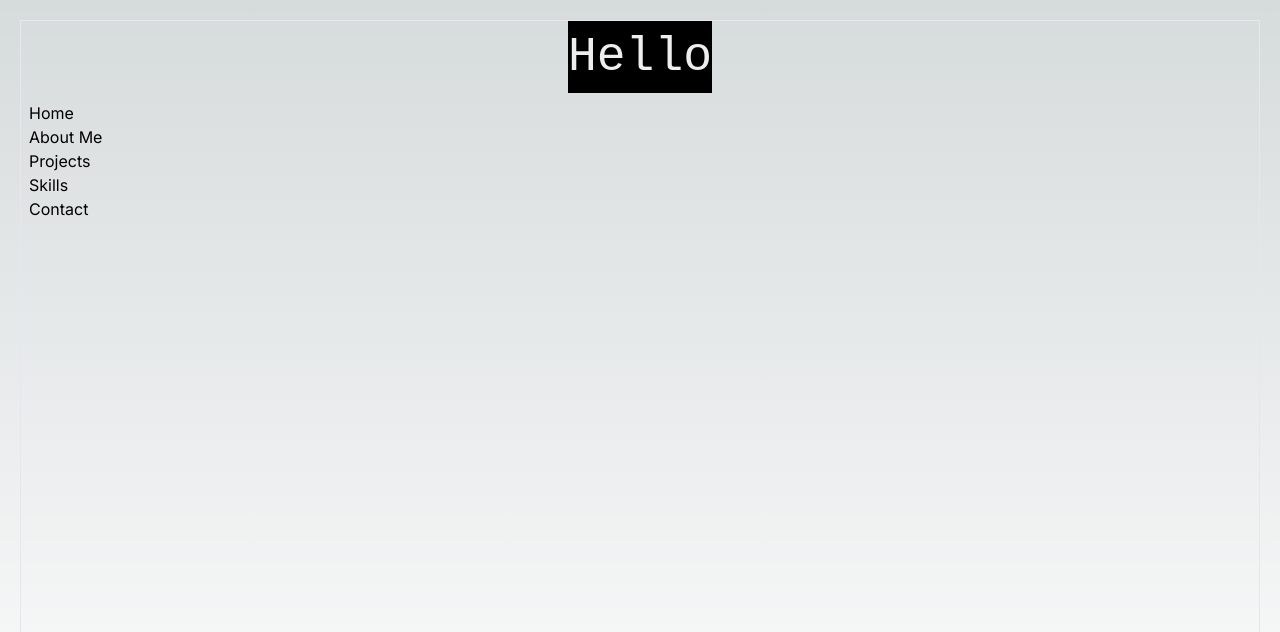
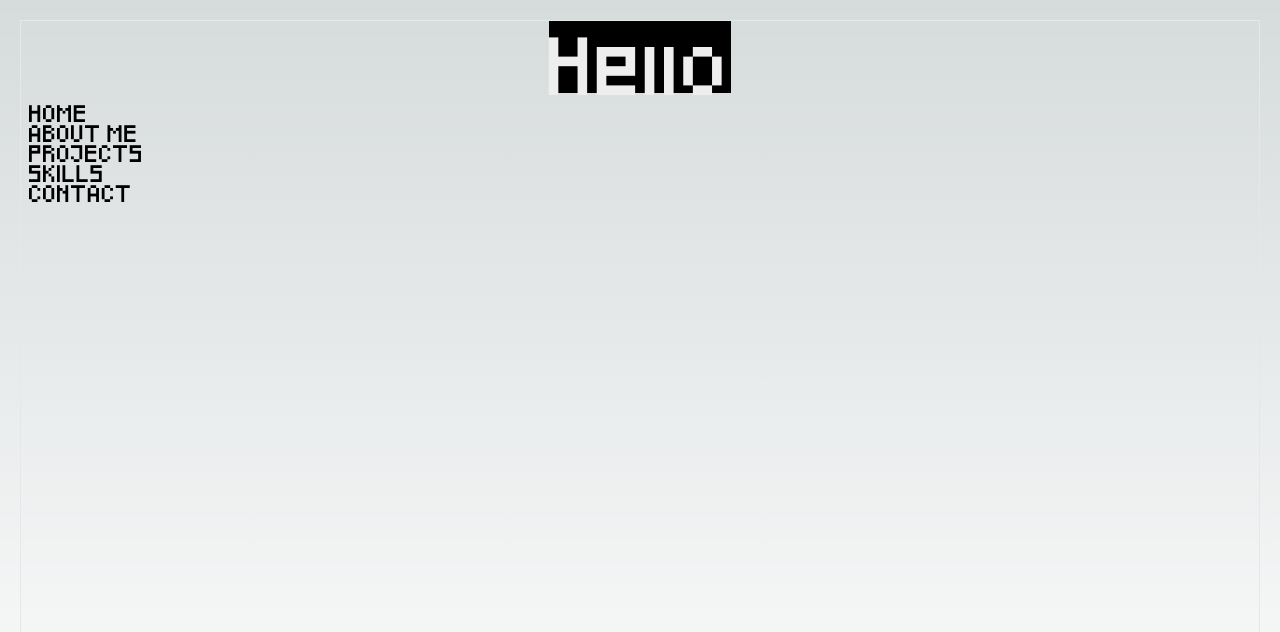
Before and after one commit to davisf20/davis-portfolio, a Next.js app: page / in a window 1280 px wide. Shown: the top 632 px of the page. Built offline with nearby package versions, Linux system fonts and the light colour scheme.

Commit message:
feat: custom font and cursor animation

```diff
--- a/app/components/GlitchText/Glitch.module.css
+++ b/app/components/GlitchText/Glitch.module.css
@@ -2,7 +2,6 @@
     color: #eee;
     position: relative;
     font-size: 36pt;
-    font-family: monospace;
     background: black;
 }
 
--- /dev/null
+++ b/app/components/TypingText/TypingText.module.css
@@ -0,0 +1,19 @@
+.cursor {
+  display: inline-block;
+  width: 7px;
+  height: 1.2em;
+  margin-top: 0.1em;
+  background-color: currentColor;
+  margin-left: 2px;
+  animation: blink 1s step-end infinite;
+  vertical-align: baseline;
+}
+
+  @keyframes blink {
+    0%, 100% {
+      opacity: 1;
+    }
+    50% {
+      opacity: 0;
+  }
+}
--- a/app/components/TypingText/TypingText.tsx
+++ b/app/components/TypingText/TypingText.tsx
@@ -1,14 +1,18 @@
 'use client';
 
 import { FC, useEffect, useState } from 'react';
+import styles from './TypingText.module.css';
+import { useTyping } from '@/app/context/typing/TypingProvider';
 
 type TypingTextProps = {
   text: string;
   speed?: number;
+  className?: string;
 };
 
-const TypingText: FC<TypingTextProps> = ({ text, speed = 100 }) => {
+const TypingText: FC<TypingTextProps> = ({ text, speed = 100, className }) => {
   const [index, setIndex] = useState(0);
+  const { activeText, setActiveText } = useTyping();
 
   useEffect(() => {
     setIndex(0);
@@ -16,12 +20,18 @@ const TypingText: FC<TypingTextProps> = ({ text, speed = 100 }) => {
 
   useEffect(() => {
     if (index < text.length) {
+      setActiveText(text);
       const timer = setTimeout(() => setIndex(index + 1), speed);
       return () => clearTimeout(timer);
     }
-  }, [index, text.length, speed]);
+  }, [index, text, speed, setActiveText]);
 
-  return <span>{text.substring(0, index)}</span>;
+  return (
+    <span className={className}>
+      {text.substring(0, index)}
+      {activeText === text && <span className={styles.cursor} />}
+    </span>
+  );
 };
 
 export default TypingText;
--- /dev/null
+++ b/app/context/typing/TypingContext.tsx
@@ -0,0 +1,8 @@
+import { createContext } from 'react';
+
+type TypingContextType = {
+  activeText: string | null;
+  setActiveText: (text: string | null) => void;
+};
+
+export const TypingContext = createContext<TypingContextType | undefined>(undefined);
--- /dev/null
+++ b/app/context/typing/TypingProvider.tsx
@@ -0,0 +1,22 @@
+'use client';
+
+import { useContext, useState } from 'react';
+import { TypingContext } from './TypingContext';
+
+export const TypingProvider: React.FC<{ children: React.ReactNode }> = ({ children }) => {
+const [activeText, setActiveText] = useState<string | null>(null);
+
+return (
+    <TypingContext.Provider value={{ activeText, setActiveText }}>
+    {children}
+    </TypingContext.Provider>
+);
+};
+
+export const useTyping = () => {
+  const context = useContext(TypingContext);
+  if (!context) {
+    throw new Error('useTyping must be used within a TypingProvider');
+  }
+  return context;
+};
--- a/app/globals.css
+++ b/app/globals.css
@@ -6,6 +6,12 @@
   --foreground-rgb: 0, 0, 0;
   --background-start-rgb: 214, 219, 220;
   --background-end-rgb: 255, 255, 255;
+}
+
+@layer base {
+  html {
+    font-family: var(--font-pixeled), system-ui, sans-serif;
+  }
 }
 
 @media (prefers-color-scheme: dark) {
--- a/app/layout.tsx
+++ b/app/layout.tsx
@@ -1,8 +1,6 @@
 import type { Metadata } from 'next';
-import { Inter } from 'next/font/google';
 import './globals.css';
-
-const inter = Inter({ subsets: ['latin'] });
+import { pixeled } from './styles/fonts';
 
 export const metadata: Metadata = {
   title: 'Create Next App',
@@ -16,7 +14,7 @@ export default function RootLayout({
 }) {
   return (
     <html lang='en'>
-      <body className={inter.className}>{children}</body>
+      <body className={pixeled.className}>{children}</body>
     </html>
   );
 }
--- a/app/page.tsx
+++ b/app/page.tsx
@@ -1,9 +1,12 @@
 import Header from '@/app/pageSections/Header';
+import { TypingProvider } from './context/typing/TypingProvider';
 
 export default function Home() {
   return (
     <main>
-      <Header />
+      <TypingProvider>
+        <Header />
+      </TypingProvider>
     </main>
   );
 }
--- a/app/pageSections/Header.tsx
+++ b/app/pageSections/Header.tsx
@@ -13,23 +13,23 @@ type LinkType = {
 const menuLinks: LinkType[] = [
   {
     name: 'Home',
-    href: '/',
+    href: '#home',
   },
   {
     name: 'About Me',
-    href: '/about',
+    href: '#about',
   },
   {
     name: 'Projects',
-    href: '/projects',
+    href: '#projects',
   },
   {
     name: 'Skills',
-    href: '/skills',
+    href: '#skills',
   },
   {
     name: 'Contact',
-    href: '/contact',
+    href: '#contact',
   },
 ];
 
@@ -57,12 +57,12 @@ const Header: FC = () => {
         <GlitchText text={'Hello'} />
       </div>
 
-      <div className='m-2 flex flex-col'>
+      <div className='m-2 flex flex-col text-sm'>
         {menuLinks.map((link: LinkType, index) => {
           if (index <= activeIndex) {
             return (
               <Link key={link.name} href={link.href}>
-                <TypingText text={link.name} />
+                <TypingText text={link.name} className='uppercase' />
               </Link>
             );
           }
--- /dev/null
+++ b/app/styles/fonts/index.ts
@@ -0,0 +1,15 @@
+import { Pixelify_Sans } from 'next/font/google';
+
+import localFont from 'next/font/local';
+
+export const pixelifySans = Pixelify_Sans({
+  subsets: ['latin'],
+  weight: ['400'],
+  display: 'swap',
+  variable: '--font-pixelify'
+});
+
+export const pixeled = localFont({
+  src: './files/Pixeled.ttf',
+  variable: '--font-pixeled'
+});
--- a/tailwind.config.ts
+++ b/tailwind.config.ts
@@ -13,6 +13,9 @@ const config: Config = {
         'gradient-conic':
           'conic-gradient(from 180deg at 50% 50%, var(--tw-gradient-stops))',
       },
+      fontFamily: {
+        pixeled: ['var(--font-pixeled)'],
+      },
     },
   },
   plugins: [],
```
Also changed, not shown: app/styles/fonts/files/Pixeled.ttf (added).
